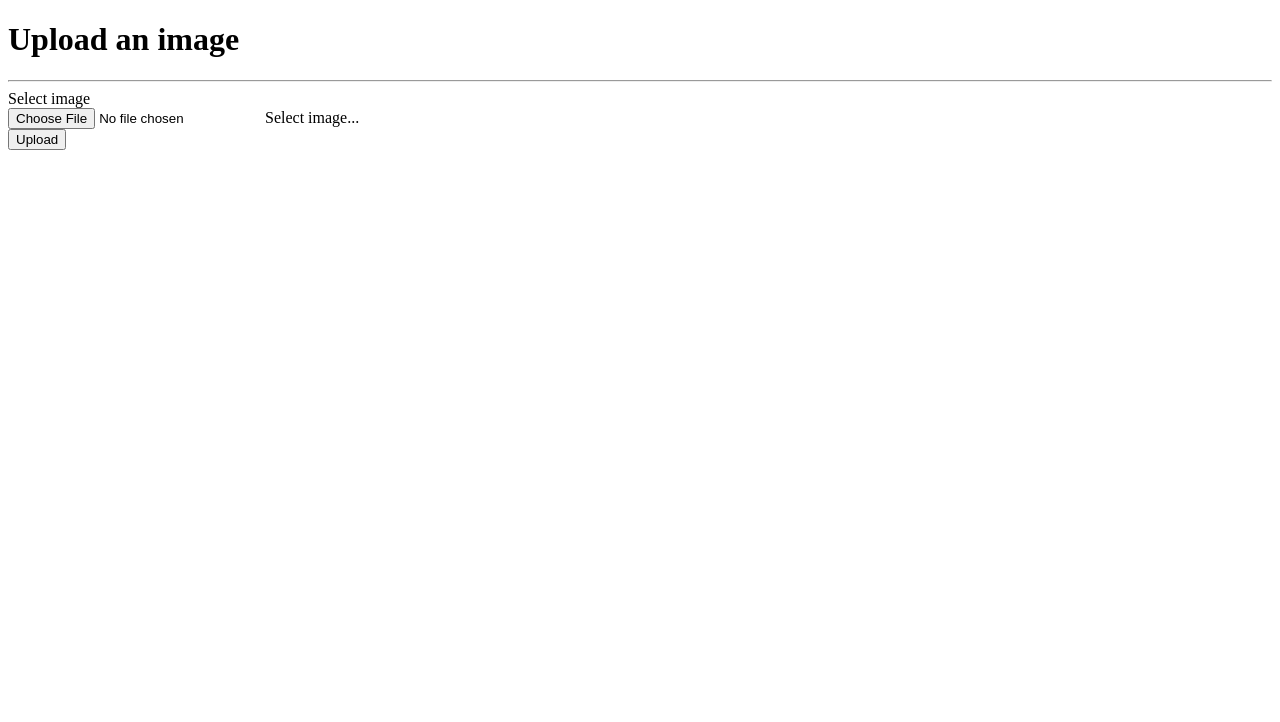
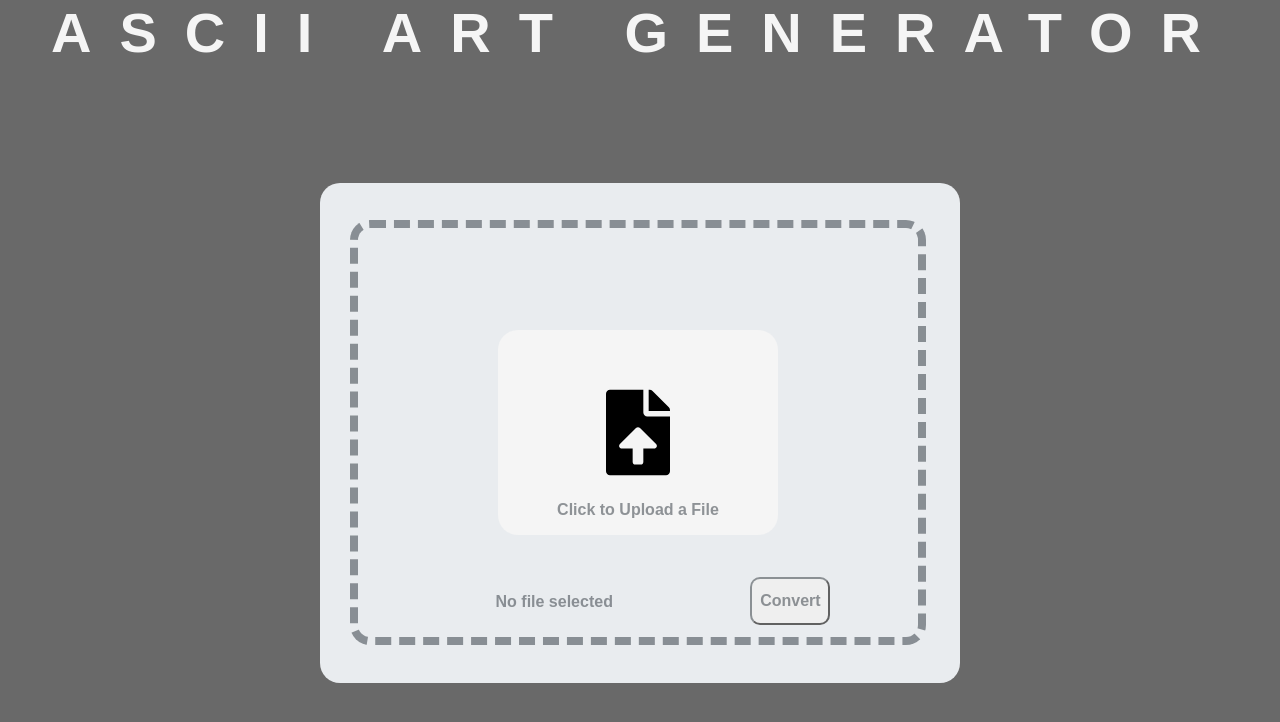
Before and after one commit to zero-to-mastery/ascii-art, a Flask app: page / in a window 1280 px wide. Shown: the top 722 px of the page. Run offline with Flask 2, Linux system fonts and the light colour scheme.

Commit message:
Got Layout Working with scripts

```diff
--- a/web version/Templates/img-upload.html
+++ b/web version/Templates/img-upload.html
@@ -1,33 +1,34 @@
 <!DOCTYPE html>
 <html lang="en">
+
 <head>
     <meta charset="UTF-8">
+    <meta name="viewport" content="width=device-width, initial-scale=1.0">
     <title>image to ascii converter</title>
+    <link rel="stylesheet" href="../static/style.css">
 </head>
+
 <body>
-<div class="container">
-    <div class="row">
-        <div class="col">
-
-            <h1>Upload an image</h1>
-            <hr>
-            <form action="/" method="POST" enctype="multipart/form-data">
-
-                <div class="form-group">
-                    <label>Select image</label>
-                    <div class="custom-file">
-                        <input type="file" class="custom-file-input" name="image" id="image" oninput="filesize(this);">
-                        <label class="custom-file-label" for="image">Select image...</label>
+    <div class="container">
+        <h1>ASCII ART GENERATOR</h1>
+        <div class="file-overlay">
+            <div class="file-wrapper">
+                <form action="/" method="POST" enctype="multipart/form-data">
+                    <div class="file-content">
+                        <input type="file" name="image" id="image" class="inputfile" oninput="filesize(this);">
+                        <label for="image" class="file-select">
+                            <img src="../static/assets/file-upload-solid.svg" alt="file upload button">
+                            <p>Click to Upload a File</p>
+                        </label>
                     </div>
-                </div>
-
-                <button type="submit" class="btn btn-primary">Upload</button>
-
-            </form>
-
+                    <div class="file-functions">
+                        <p class="file-name">No file selected</p>
+                        <button type="submit">Convert</button>
+                    </div>
+                </form>
+            </div>
         </div>
     </div>
-</div>
 </body>
 <script>
     function filesize(elem){
```
Also changed, not shown: web version/Templates/index.html (deleted, +0 -32 lines), web version/static/assets/file-upload-solid.svg (renamed from web version/Templates/assets/file-upload-solid.svg), web version/static/style.css (renamed from web version/Templates/style.css).
